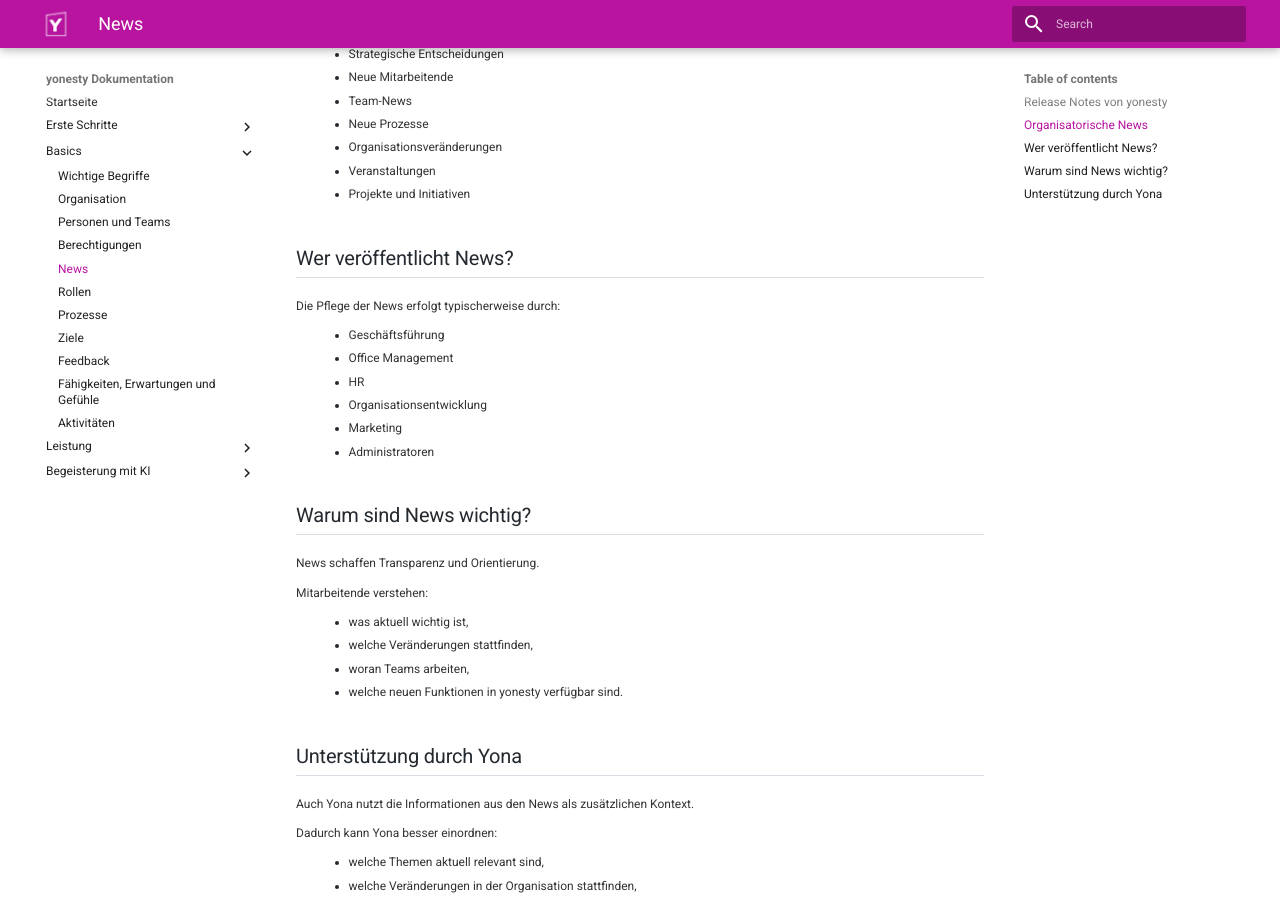
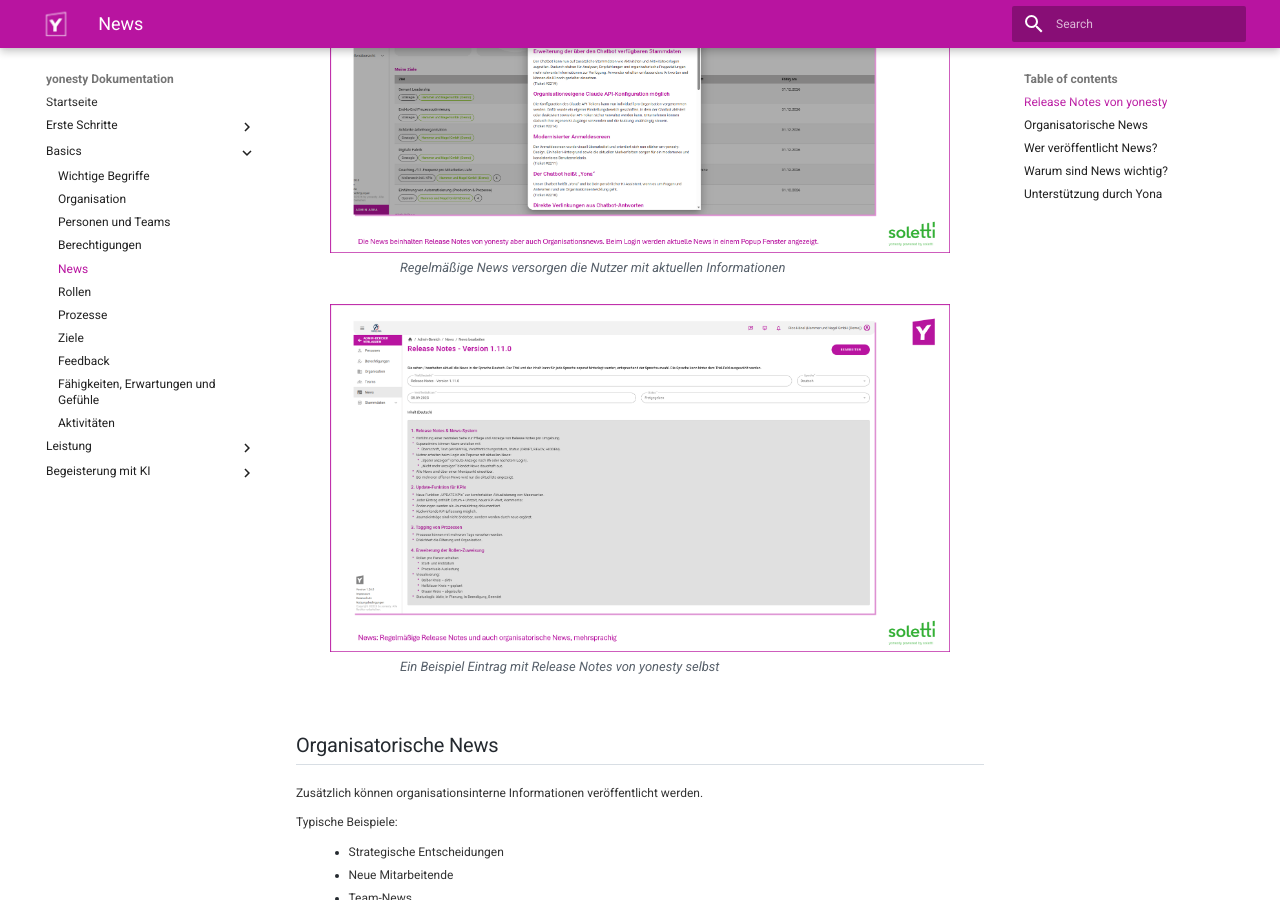
Before and after one commit to ricohaenelsoletti/yonesty, an MkDocs documentation site: the page built from docs/Themenbereich News.md, in a window 1280 px wide and 900 px high, scrolled down 627 px. Built offline with MkDocs 1.6.1 and Material for MkDocs 9.7.7, drawn with Linux system fonts in a browser that asks for light colours.

Commit message:
Add images and captions to News documentation

```diff
--- a/docs/Themenbereich News.md
+++ b/docs/Themenbereich News.md
@@ -17,6 +17,16 @@
 - Änderungen an Benutzeroberflächen und Prozessen
 
 Dadurch bleiben Administratoren, Teamleiter und Mitarbeitende immer auf dem aktuellen Stand.
+
+<figure>
+    <img src="/screenshots/yonesty-News.png">
+    <figcaption>Regelmäßige News versorgen die Nutzer mit aktuellen Informationen</figcaption>
+</figure>
+
+<figure>
+    <img src="/screenshots/yonesty-News-Eintrag.png">
+    <figcaption>Ein Beispiel Eintrag mit Release Notes von yonesty selbst</figcaption>
+</figure>
 
 ## Organisatorische News
 
```
